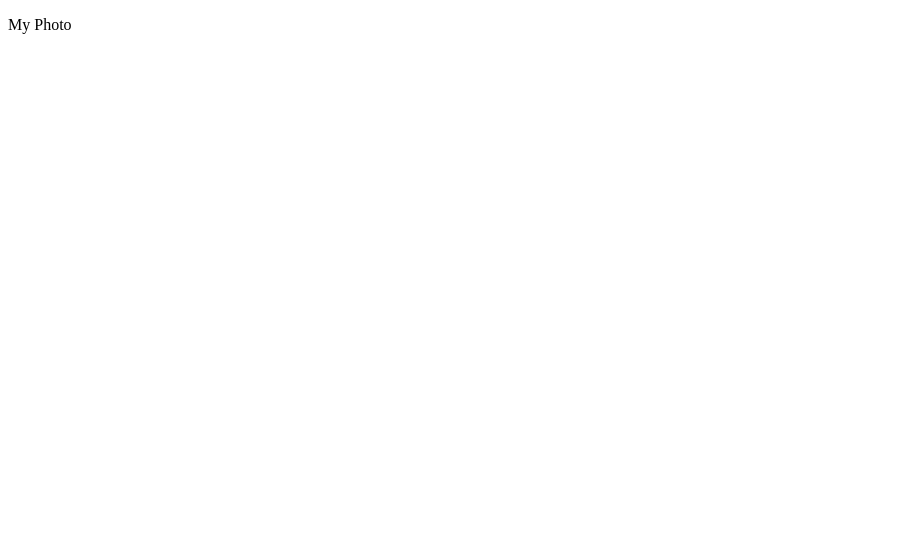
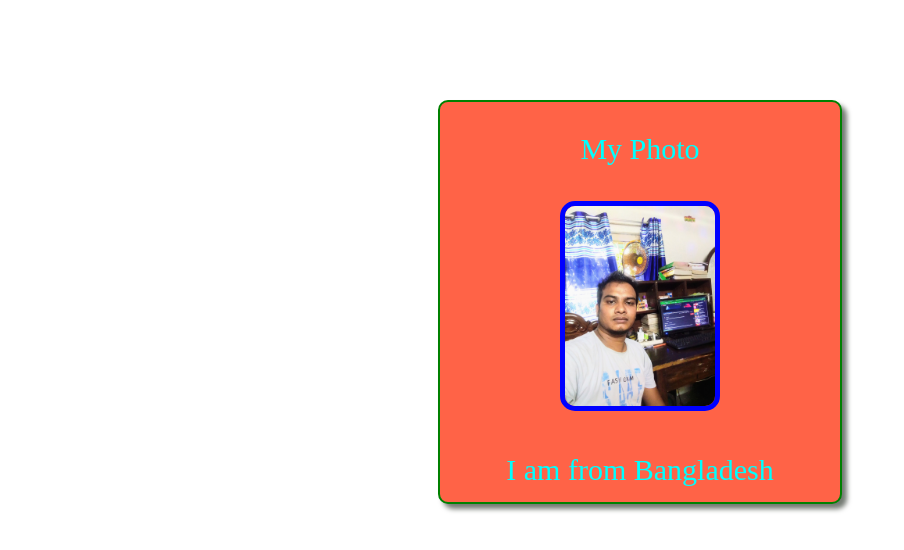
Before and after one commit to Jewel3141/grid-template, a plain HTML site: page index.html in a window 1280 px wide. Shown: the whole page, without its empty margins (0-904 px from the left). Drawn offline with Linux system fonts and the light colour scheme.

Commit message:
css added

```diff
--- a/index.html
+++ b/index.html
@@ -4,11 +4,13 @@
     <meta charset="UTF-8">
     <meta name="viewport" content="width=device-width, initial-scale=1.0">
     <title>Document</title>
+    <link rel="stylesheet" href="style.css">
 </head>
 <body>
     <div class="box">
         <p>My Photo</p>
-        <img src="" alt="">
+        <img src="images/jewel.jpg" alt="">
+        <p>I am from Bangladesh</p>
     </div>
 </body>
 </html>
--- /dev/null
+++ b/style.css
@@ -0,0 +1,22 @@
+.box{
+    width: 400px;
+    height: 400px;
+    background-color: tomato;
+    border: 2px solid green;
+    position: relative;
+    margin: 100px auto;
+    text-align: center;
+    font-size: 30px;
+    color: aqua;
+    box-shadow: 5px 5px 5px rgb(116, 122, 115);
+    border-radius: 10px;
+}
+
+.box img {
+    height: 200px;
+    width: 150px;
+    margin: 5px 120px;
+    position: relative;
+    border-radius: 15px;
+    border: 5px solid blue;
+}
```
